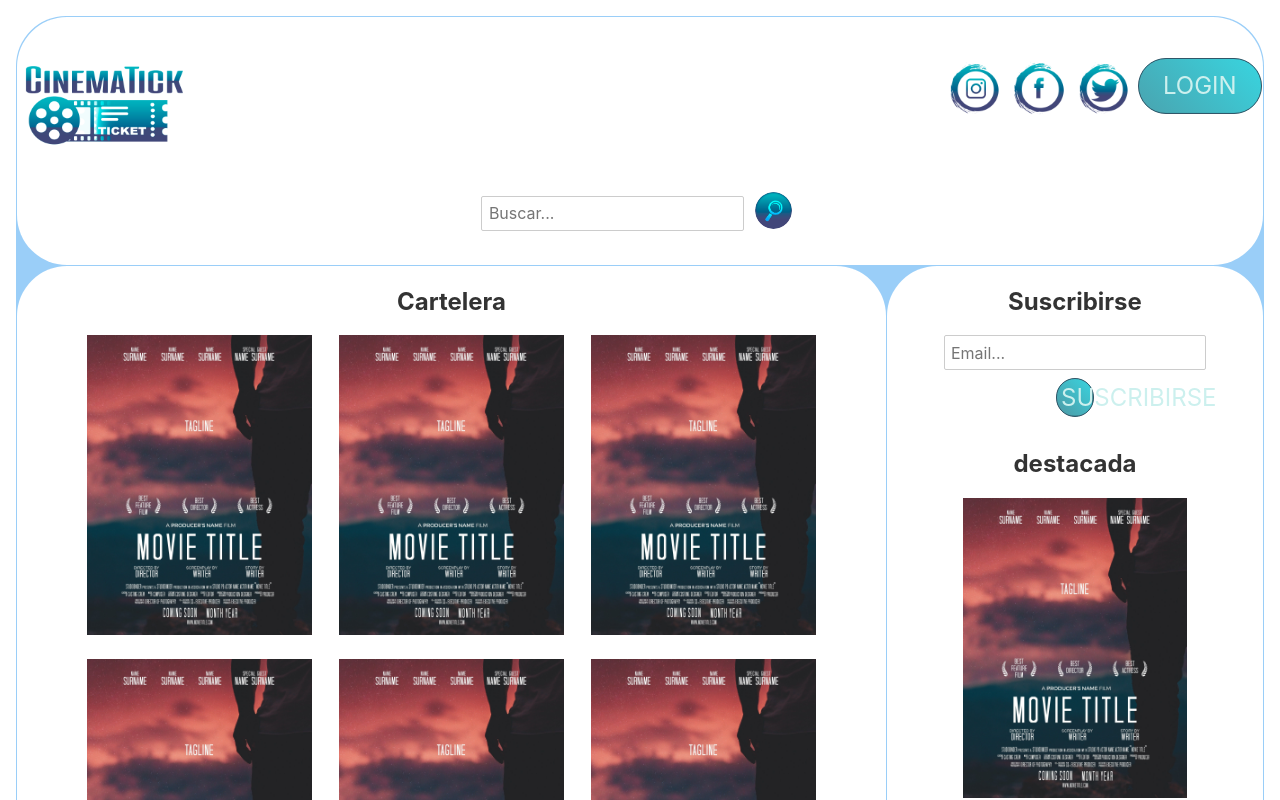
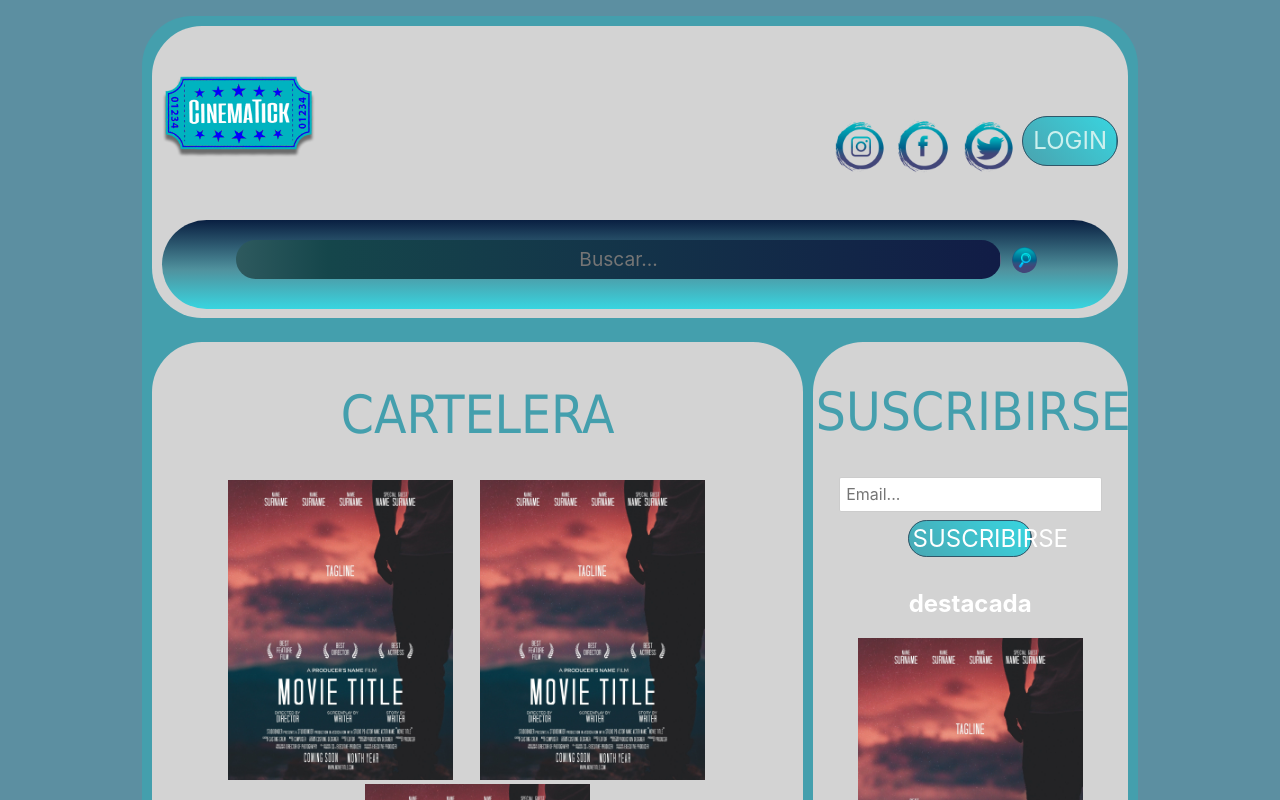
Before and after one commit to Maurialva/CinematickV2, a Svelte app: page / in a window 1280 px wide. Shown: the top 800 px of the page. Built offline with nearby package versions, Linux system fonts and the light colour scheme.

Commit message:
mejorada

```diff
--- a/public/global.css
+++ b/public/global.css
@@ -5,7 +5,7 @@ html, body {
 }
 
 body {
-	color: #333;
+	color: rgb(255, 255, 255);
 	margin: 0;
 	padding: 8px;
 	box-sizing: border-box;
@@ -13,7 +13,7 @@ body {
 }
 
 a {
-	color: rgb(0,100,200);
+	color: rgb(255, 255, 255);
 	text-decoration: none;
 }
 
@@ -22,7 +22,7 @@ a:hover {
 }
 
 a:visited {
-	color: rgb(0,80,160);
+	color: rgb(255, 255, 255);
 }
 
 label {
--- a/public/index.html
+++ b/public/index.html
@@ -14,7 +14,7 @@
 
 </head>
 
-<body>
+<body style="background-color:#5c8fa1";>
 
 </body>
 </html>
--- a/src/App.svelte
+++ b/src/App.svelte
@@ -8,7 +8,7 @@ import Searconteiner from './Searchconteiner.svelte';
 import Searchconteiner from './Searchconteiner.svelte';
 import Grid from './Grid.svelte';
 
-	let src = 'logocinematick.png';
+	let src = 'logocinematickv2.png';
 		let namel = 'logo';
 	function handleClick()
 	{
@@ -19,6 +19,7 @@ import Grid from './Grid.svelte';
 }
 </script>
 <Grid {pagenumber}/>
+<main>
 <body>
 	<div class="grid-container">
 		<div class="menuhead">
@@ -28,43 +29,41 @@ import Grid from './Grid.svelte';
 			<div align="right">
 				<!-- {src} is short for src={src} -->
 
-				<img align="left" {src} alt="{namel}" class="logo" height="90" width="170" vertical-align="top" >
-
+				<img align="left" {src} alt="{namel}" class="logo"  width="16%" vertical-align="top" >
+				<br>
+			<br>
 				<Socialicon nombre={"Instagram"}/>
 				<Socialicon nombre={"Facebook"}/>
 				<Socialicon nombre={"Twitter"}/>
-				<CustomButton nombre="LOGIN" on:click={handleClick} />
-				<br><br>
-				<br>
+				<CustomButton class="login" on:click={()=>console.log("Clicked")}>
+					LOGIN
+				</CustomButton>
+
 			</div>
+			<br>
+			<br>
 			<div class="search-container">
 					<Searchconteiner/>
 			</div>
-
 		</div>
 		{#if pagenumber==7}
 		<div class="menuleft"></div>
 		{/if}
-
 		<div class="menucenter">
 		{#if pagenumber==1}
 		<div id="cartelera">
-
 			<Cartelera/>
 		</div>
-
-
 		{/if}
-
-
-
 		</div>
 		{#if pagenumber==1 }
 		<div class="menuright">
 			<div id="suscripcion">
-				<h2>Suscribirse</h2>
+				<h1>Suscribirse</h1>
 				<input type="text" placeholder="Email..." name="suscrip"  ><br>
-				<CustomButton nombre="SUSCRIBIRSE" on:click={handleClick} />
+				<CustomButton class="suscripcion" on:click={()=>console.log("Clicked")}>
+					SUSCRIBIRSE
+				</CustomButton>
 					</div>
 					<div id="destacada">
 						<h2>destacada</h2>
@@ -89,25 +88,47 @@ import Grid from './Grid.svelte';
 		</div>
 	  </div>
 </body>
-
+</main>
 <style>
 	main {
 		text-align: center;
-		padding: 1em;
+		padding-left: 10%;
+		padding-right: 10%;
 		max-width: 240px;
 		margin: 0 auto;
+
 	}
 
-	h1 {
-		color: #11809c;
+	:global(h1){
+		color: #449fad;
 		text-transform: uppercase;
-		font-size: 4em;
+		font-family: 'Tahoma', cursive;
+
+		font-size: 330%;
 		font-weight: 100;
 	}
+
 
 	@media (min-width: 640px) {
 		main {
 			max-width: none;
 		}
 	}
+	.search-container
+	{
+		text-align: center;
+		width: 100%;
+		background-image:  linear-gradient(180deg,rgb(9, 31, 65) 0%, rgb(80, 146, 158) 56%, rgb(56, 213, 224) 100%);
+		border-radius: 50px;
+
+	}
+	.menufoot
+	{
+		text-align: center;
+		width: 98%;
+		color: aliceblue;
+		background-image:  linear-gradient(0deg,rgb(9, 31, 65) 0%, rgb(80, 146, 158) 56%, rgb(56, 213, 224) 100%);
+		border-radius: 50px;
+
+	}
 </style>
--- a/src/Cartelera.svelte
+++ b/src/Cartelera.svelte
@@ -1,6 +1,6 @@
 
 
-                <h2>Cartelera</h2>
+                <h1>Cartelera</h1>
                 <a href="https://www.instagram.com/"> <img class="responsive" src="p_sample.jpg" alt="Instagram" height="300" width=""></a>
 				&nbsp;&nbsp;&nbsp;&nbsp;
 				<a href="https://www.instagram.com/"> <img class="responsive" src="p_sample.jpg"  alt="Instagram" height="300" width=""></a>
--- a/src/CustomButton.svelte
+++ b/src/CustomButton.svelte
@@ -1,23 +1,22 @@
 
 
-<button on:click>
-	{nombre}
-</button>
 <script>
-	let sizewidth;
-	export let nombre;
-
-	switch(nombre)
-	{
-		case "LOGIN": sizewidth='20%' ;break;
-		case "SUSCRIBIRSE": sizewidth='30%';break;
+	let buttonProps = {
+	class:[$$restProps.class]
 	}
-	</script>
+</script>
+	<button on:click
+			on:mouseover
+			on:mouseenter
+			on:mouseleave
+		{...buttonProps}>
+			<slot/>
+	</button>
 
 <style>
-	button {
+	.login{
 		height: auto;
-		width: 10% ;
+		width: 10%;
 		background-color: rgb(29, 81, 90);
 		border-color: #305769;
 		background-position: 100%;
@@ -34,10 +33,28 @@
 		display: inline-block;
 		cursor: pointer;
 	}
+	.suscripcion {
+		height: auto;
+		width: 40% ;
+		background-color: rgb(29, 81, 90);
+		border-color: #305769;
+		background-position: 100%;
+		background-size: 400%;
+		transition: background 900ms ease-in-out;
+		text-align: center;
+		color: rgb(255, 255, 255);
+		font-size: 150%;
+		padding: 1%;
+		border-radius: 50px;
+		background-image: linear-gradient(45deg,rgb(9, 31, 65) 0%, rgb(80, 146, 158) 56%, rgb(56, 213, 224) 100%);
+		vertical-align:top ;
+		border: 10% solid rgb(6, 42, 47);
+		display: inline-block;
+		cursor: pointer;
+	}
 	button:hover {
 		background-position: 0;
-		color: rgb(13, 12, 87);
-		background-image: linear-gradient(83deg,rgb(96, 47, 100) 0%, rgb(28, 166, 221) 25%, rgb(86, 152, 163) 100%);
+		background-image: linear-gradient(83deg,rgb(28, 22, 98) 0%, rgb(28, 166, 221) 25%, rgb(86, 152, 163) 100%);
 		color: rgb(255, 255, 255);
 	}
 </style>
--- /dev/null
+++ b/src/Customtextinput.svelte
@@ -0,0 +1,5 @@
+<script>
+
+</script>
+
+<input type="text" placeholder="Email..." name="suscrip"  ><br>
--- a/src/Grid.svelte
+++ b/src/Grid.svelte
@@ -37,18 +37,19 @@ switch(pagenumber)
         'header header header header header header'
         'main main main main right right'
         'footer footer footer footer footer footer';
-      grid-gap: 1px;
-      background-color: #9acef8;
-      padding: 1px;
+      grid-gap: 1%;
+      background-color:#449fad;
+      padding: 1%;
       border-radius: 50px;
     }
 
     .grid-container > div {
-      background-color: rgba(255, 255, 255);
+      background-color:lightgray;
       text-align: center;
-      padding: 1px;
+      padding: 1%;
       border-radius: 50px;
       border-color: aqua;
+
 
     }
     </style>
@@ -69,18 +70,19 @@ switch(pagenumber)
         'header header header header header header'
         'menu menu main main main main'
         'footer footer footer footer footer footer';
-      grid-gap: 1px;
-      background-color: #9acef8;
-      padding: 1px;
+        grid-gap: 1%;
+      background-color:linear-gradient(45deg,rgb(9, 31, 65) 0%, rgb(80, 146, 158) 56%, rgb(56, 213, 224) 100%);
+      padding: 1%;
       border-radius: 50px;
     }
 
     .grid-container > div {
-      background-color: rgba(255, 255, 255);
+      background-color:lightgray;
       text-align: center;
-      padding: 1px;
+      padding: 1%;
       border-radius: 50px;
       border-color: aqua;
+
 
     }
     </style>
@@ -100,18 +102,20 @@ switch(pagenumber)
         'header header header header header header'
         'main main main main main main'
         'footer footer footer footer footer footer';
-      grid-gap: 1px;
-      background-color: #9acef8;
-      padding: 1px;
+        grid-gap: 1%;
+      background-color:linear-gradient(45deg,rgb(9, 31, 65) 0%, rgb(80, 146, 158) 56%, rgb(56, 213, 224) 100%);
+      padding: 1%;
       border-radius: 50px;
     }
 
     .grid-container > div {
-      background-color: rgba(255, 255, 255);
+      background-color:lightgray;
       text-align: center;
-      padding: 1px;
+      padding: 1%;
       border-radius: 50px;
       border-color: aqua;
+
+
 
     }
     </style>
--- a/src/Searchconteiner.svelte
+++ b/src/Searchconteiner.svelte
@@ -11,3 +11,34 @@ import Searchicon from './Searchicon.svelte';
 					<br>
 					<br>
 					</form>
+
+    <style>
+
+	input[type=text]
+	{
+		vertical-align:middle;
+		text-align: center;
+		transition: background 900ms ease-in-out;
+		background-color: rgb(255, 255, 255);
+		background-position: 100%;
+		background-size: 200%;
+		border: rgb(255, 255, 255);
+		background-image: linear-gradient(90deg,rgb(255, 255, 255) 0%, rgb(21, 70, 75) 56%, rgb(17, 28, 70) 100%);
+		color: rgb(255, 255, 255);
+		border-radius: 50px;
+		width:80%;
+        font-size: larger;
+		}
+
+	input:focus {  border-image: #000000;
+	outline: none;
+	background-position: 0;
+	transition: background 900ms ease-in-out;
+	background-image: linear-gradient(43deg,rgb(27, 32, 83) 0%, rgb(33, 214, 199) 56%, rgb(4, 25, 39) 100%);
+	}
+	input:hover{
+		background-position: 0;
+		transition: background 900ms ease-in-out;
+		background-image:  linear-gradient(43deg,rgb(27, 32, 83) 0%, rgb(33, 214, 199) 56%, rgb(4, 25, 39) 100%);
+	}
+</style>
--- a/src/Searchicon.svelte
+++ b/src/Searchicon.svelte
@@ -30,7 +30,7 @@ input[type=image]:hover
 		background-size: 80%;
 
 		transition: background 900ms ease-in-out;
-        background-color: rgb(81, 29, 90);
-		border-color: #643069;
+        background-color: #449fad;
+
 }
 </style>
```
Also changed, not shown: public/logocinematickv2.png (added).
